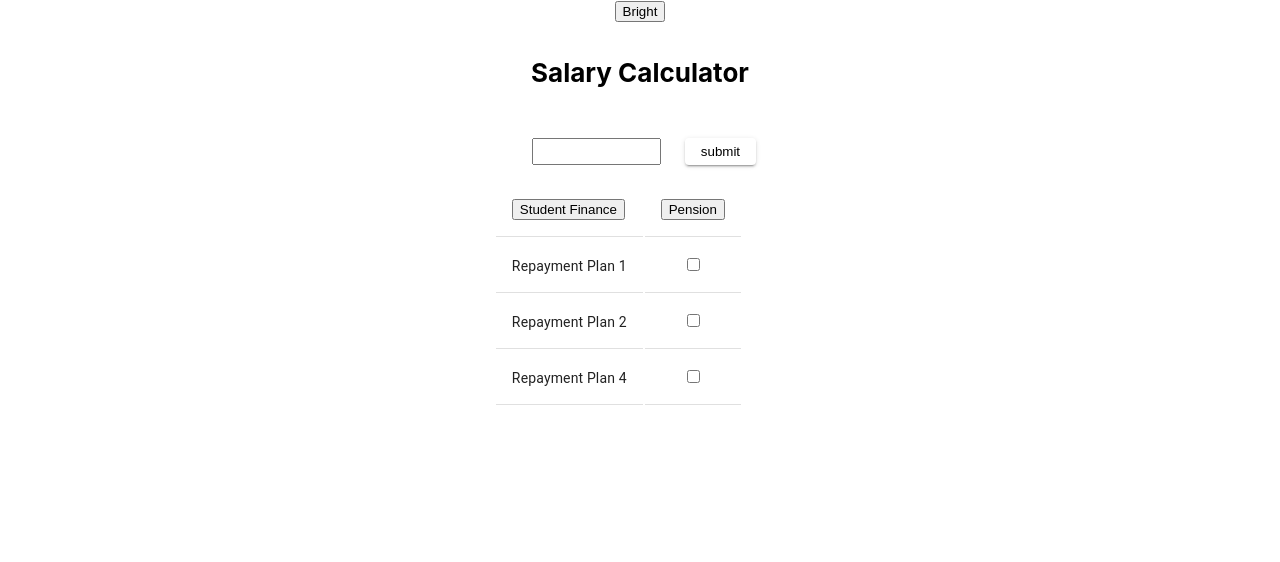
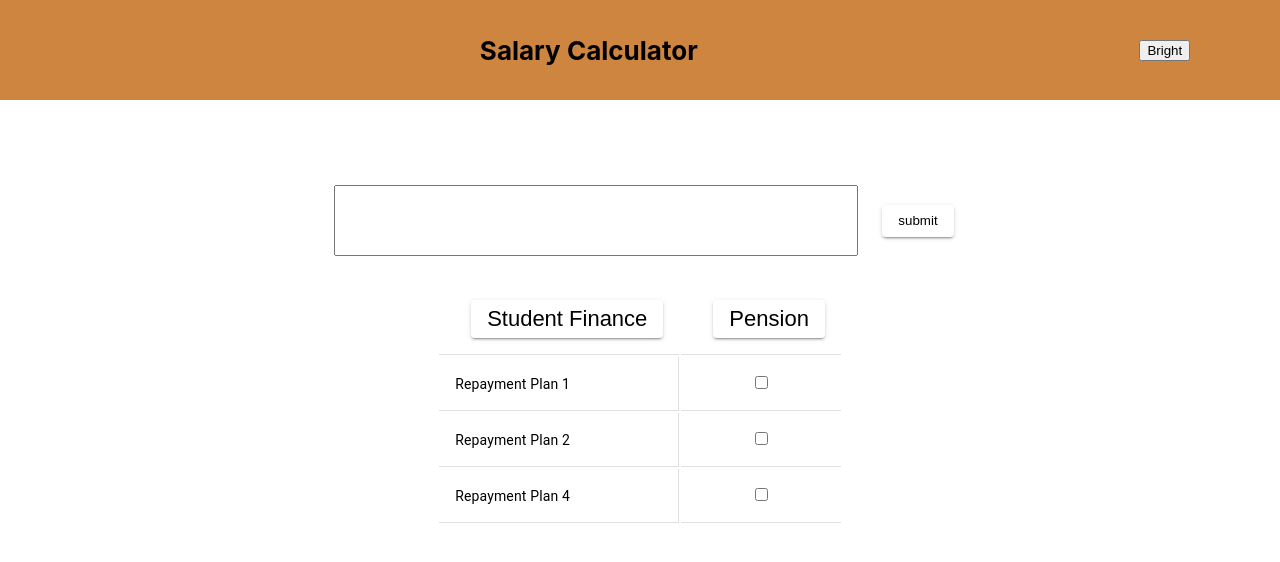
Before and after one commit to OzzProjects/SalaryCalculator, a React (Create React App) app: page / in a window 1280 px wide. Shown: the top 562 px of the page. Built offline with nearby package versions, Linux system fonts and the light colour scheme.

Commit message:
refactor-skeleton-and-bright-switch

```diff
--- a/src/Main.css
+++ b/src/Main.css
@@ -1,16 +1,96 @@
+    /*Parent-Divs*/
+
+  html,body{
+    height: auto;
+    width: auto;
+  }
+
+  #root{
+   height: auto;
+  }
+
   .main-wrapper {
+      display: flex;
+      flex: 100% 1 1;
+      flex-direction: column;
       text-align: center;
       height: auto;
       width: auto;
   }
 
+    /**Heading**/
+
+  .parent-title-wrapper{
+    display: flex;
+    justify-content: center;
+    align-items: center;
+    flex-direction: row;
+    background-color: peru;
+  }
+
+  .title-wrapper{
+    display: flex;
+    flex: 80% 1 1;
+    justify-content: center;
+    align-items: center;
+    flex-direction: row;
+    padding-left:10%;
+  }
+
+  .title-button-wrapper{
+    display: flex;
+    flex: 20% 1 1;
+    justify-content: center;
+    align-items: center;
+    flex-direction: row;
+  }
+
+  .button-finance, .button-pension{
+    display: flex;
+    flex-direction: column;
+    align-items: center;
+    justify-content: center;
+    font-size: calc(6px + 2vmin);
+    color: black;
+    margin: 0px 0px 0px 16px;
+    padding: 6px 16px;
+    border:2px;
+    border-radius: 4px;
+    background-color: transparent;
+    box-shadow: rgb(0 0 0 / 20%) 0px 3px 1px -2px, rgb(0 0 0 / 14%) 0px 2px 2px 0px, rgb(0 0 0 / 12%) 0px 1px 5px 0px;
+
+  }
+
+
+    /**Main Input**/
+
   .form-wrapper{
      display: flex;
      justify-content: center;
      align-items: center;
+     padding-top: 5px;
+
+  }
+
+  form{
+   display: flex;
+   height: max-content;
+   width: 100%;
+   flex-direction: column;
   }
 
   .input-wrapper{
+    display: flex;
+    justify-content: center;
+    align-items: center;
+    padding-top: 8vh;
+    padding-bottom: 10px;
+    flex-direction: row;
+  }
+
+  .input-options{
+    display: flex;
+    justify-content: center;
 
   }
 
@@ -28,28 +108,36 @@
   }
 
   .textbox{
+    display: flex;
+    justify-content: center;
     margin: 16px 8px;
     padding: 4px;
     width:40%;
-
+    font-size: 4vw;
 
   }
+
   .button-submit{
     margin: 0px 0px 0px 16px;
     padding: 6px 16px;
     border:2px;
     border-radius: 4px;
-    color:black;
     background-color: transparent;
     box-shadow: rgb(0 0 0 / 20%) 0px 3px 1px -2px, rgb(0 0 0 / 14%) 0px 2px 2px 0px, rgb(0 0 0 / 12%) 0px 1px 5px 0px;
+    height: 4vh;
+  }
+
+  /**Main Output**/
+  .empty-table{
+    display: flex;
   }
 
   .table-wrapper{
     display: flex;
     justify-content: center;
     align-items: center;
+  }
 
-  }
   .table-wrapper-styling{
     margin:10px;
     background-color: rgb(255, 255, 255);
@@ -60,9 +148,6 @@
     width: auto;
     overflow-x: auto;
   }
-  .table-itself{
-
-  }
 
   .table-headers{
     display: table-header-group;
@@ -71,6 +156,7 @@
   .table-body{
     display: table-row-group;
   }
+
   .table-header{
     font-family: Roboto, Helvetica, Arial, sans-serif;
     font-weight: 400;
@@ -84,6 +170,7 @@
     padding: 16px;
     color: rgba(0, 0, 0, 0.87);
   }
+
   .empty-header{
     font-family: Roboto, Helvetica, Arial, sans-serif;
     font-weight: 400;
@@ -97,6 +184,7 @@
     padding: 16px;
     color: rgba(0, 0, 0, 0.87);
   }
+
   .table-row{
     color: inherit;
     display: table-row;
@@ -104,6 +192,7 @@
     outline: 0px;
 
   }
+
   .row-title{
     font-family: Roboto, Helvetica, Arial, sans-serif;
     font-weight: 400;
@@ -113,11 +202,13 @@
     text-align: left;
     display: table-cell;
     vertical-align: inherit;
+    border-right: 1px solid rgb(224, 224, 224);
     border-bottom: 1px solid rgb(224, 224, 224);
     padding: 16px;
-    color: rgba(0, 0, 0, 0.87);
+    /*color: rgba(0, 0, 0, 0.87);*/
     flex-direction: row-reverse;
   }
+
   .cell-result{
     font-family: Roboto, Helvetica, Arial, sans-serif;
     font-weight: 400;
@@ -131,3 +222,7 @@
     color: rgba(0, 0, 0, 0.87);
     flex-direction: row-reverse;
   }
+
+  th, td{
+    border:2px;
+  }
--- a/src/Main.js
+++ b/src/Main.js
@@ -46,19 +46,81 @@ function Main(){
             IsFinance: true,
             IsPension: false
           }));
+          console.log("STUDENT FIN");
     }
 
     const onPension = (e)=>{
         setToggleOptions((prevState)=>({
             ...prevState,
             IsFinance: false,
-            IsPension: true
-          }));
+            IsPension: true,
+          }))
+          console.log("PENSION");
     }
 
     const onBright = (e)=>{
+        const headingWrapper=document.getElementsByClassName("parent-title-wrapper");
         setIsBright(!IsBright);
-        console.log("Bright:"+IsBright)
+
+        if(IsBright!=true)
+        {
+            headingWrapper[0].style.backgroundColor="peru";
+            document.body.style.backgroundColor="white";
+            setBackgroundStyle("table-wrapper-styling",IsBright);
+            document.body.style.color="black";
+            setMultipleClasses();
+        }
+        else
+        {
+            headingWrapper[0].style.backgroundColor="grey";
+            document.body.style.backgroundColor="black";
+            setBackgroundStyle("table-wrapper-styling",IsBright);
+            document.body.style.color="white";
+            setMultipleClasses()
+        }
+
+    }
+
+    function setMultipleClasses() {
+        setStyle("row-title", IsBright);
+        setStyle("cell-result", IsBright);
+        setStyle("table-header", IsBright);
+        setStyle("button-submit", IsBright);
+        setStyle("button-finance", IsBright);
+        setStyle("button-pension", IsBright);
+    }
+
+    function setBackgroundStyle(className, isBright){
+        console.log(isBright);
+        var items = document.getElementsByClassName(className);
+        for (var i=0; i < items.length; i++) {
+          if(isBright != true)
+          {
+            items[i].style.backgroundColor = "white";
+
+          }
+          else
+          {
+            items[i].style.backgroundColor = "black";
+          }
+        }
+    }
+
+    function setStyle(className, isBright) {
+        console.log(isBright);
+        var items = document.getElementsByClassName(className);
+        for (var i=0; i < items.length; i++) {
+          if(isBright != true)
+          {
+            console.log("False: "+isBright);
+            items[i].style.color = "black";
+          }
+          else
+          {
+            console.log("True: "+isBright);
+            items[i].style.color = "white";
+          }
+        }
     }
 
     const [salaryAttr, setSalaryAttr]=useState({
@@ -80,7 +142,7 @@ function Main(){
         IsPension:false
     });
 
-    const [IsBright,setIsBright]=useState(false);
+    const [IsBright,setIsBright]=useState(true);
 
     const handleSubmit=(e)=>{
         console.log("Form submitted");
@@ -183,15 +245,18 @@ function Main(){
         return salaryAmount;
     }
 
-
     return(
      <div className="main-wrapper">
-        <div>
-            <input className="button-finance" type="button" onClick={onBright} value="Bright"/>
+        <div className='parent-title-wrapper'>
+            <div className='title-wrapper'>
+            <h4 className="main-header">Salary Calculator </h4>
+            </div>
+            <div className='title-button-wrapper'>
+            <input id="button-brightness" type="button" onClick={onBright} value="Bright"/>
+            </div>
         </div>
         <div className="form-wrapper">
         <form onSubmit={handleSubmit}>
-        <h4 className="main-header">Salary Calculator </h4>
             <div className="input-wrapper">
                 <input className="textbox" type="textbox" value={salary} onChange={onChange}/>
                 <input className="button-submit" type="submit" value="submit"/>
@@ -211,7 +276,7 @@ function Main(){
             {toggleOptions.IsFinance?
             <tbody className='table-body'>
                 <tr className='table-row'>
-             <th className='row-title'>Repayment Plan 1</th>
+                <th className="row-title">Repayment Plan 1</th>
                 <td className='cell-result'>
                 <input type="checkbox" className="planOne"   onChange={onChecked} value="" />
                 </td>
@@ -248,7 +313,6 @@ function Main(){
             </div>
         </form>
         </div>
-
 
       {IsSubmit ?
       <div className="table-wrapper">
@@ -294,12 +358,11 @@ function Main(){
              </div>
       </div>
       :
-      <></>
+      <div className='empty-table'></div>
       }
 
 
      </div>
     );
-
 }
 export default Main;
```
Lines whose indentation alone changed are shown as unchanged.
